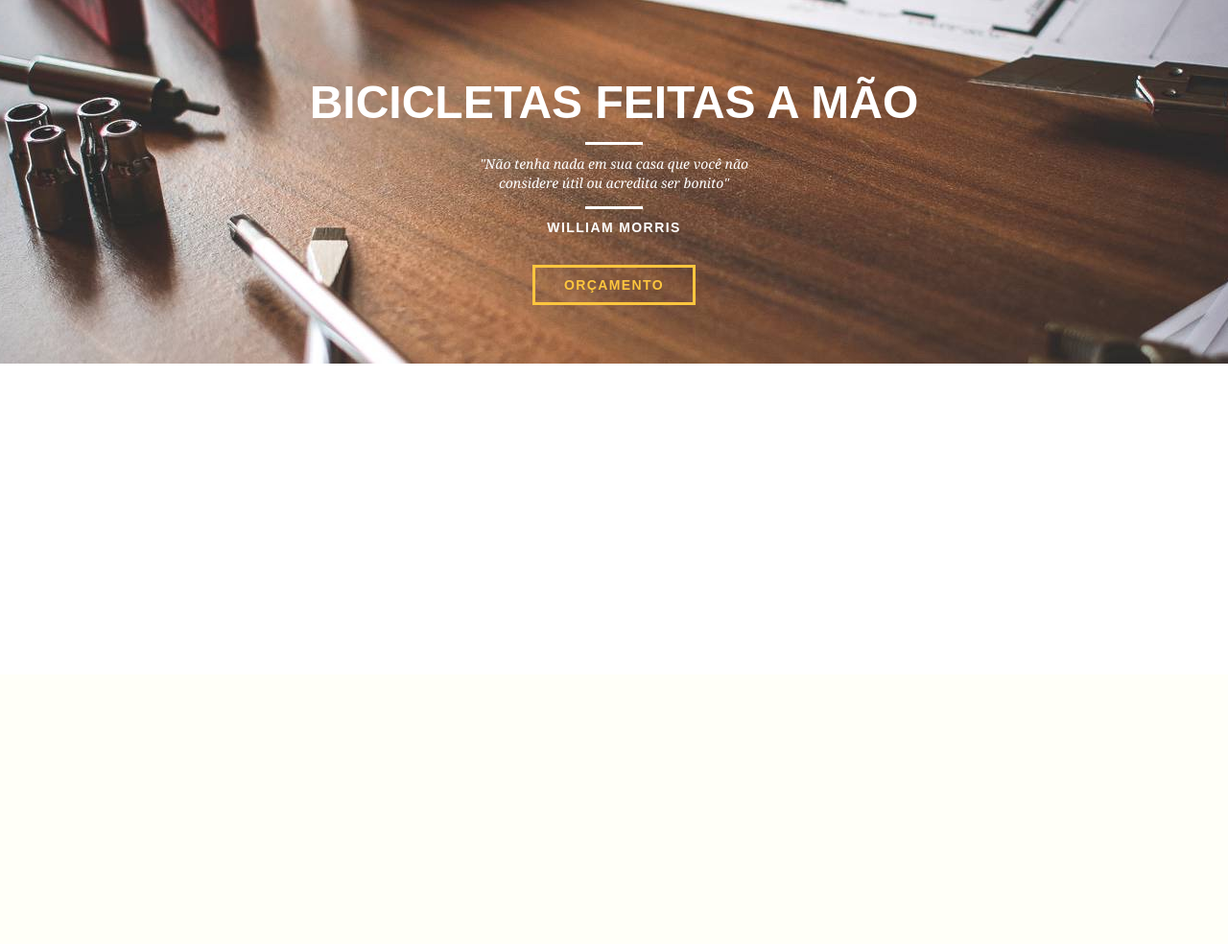
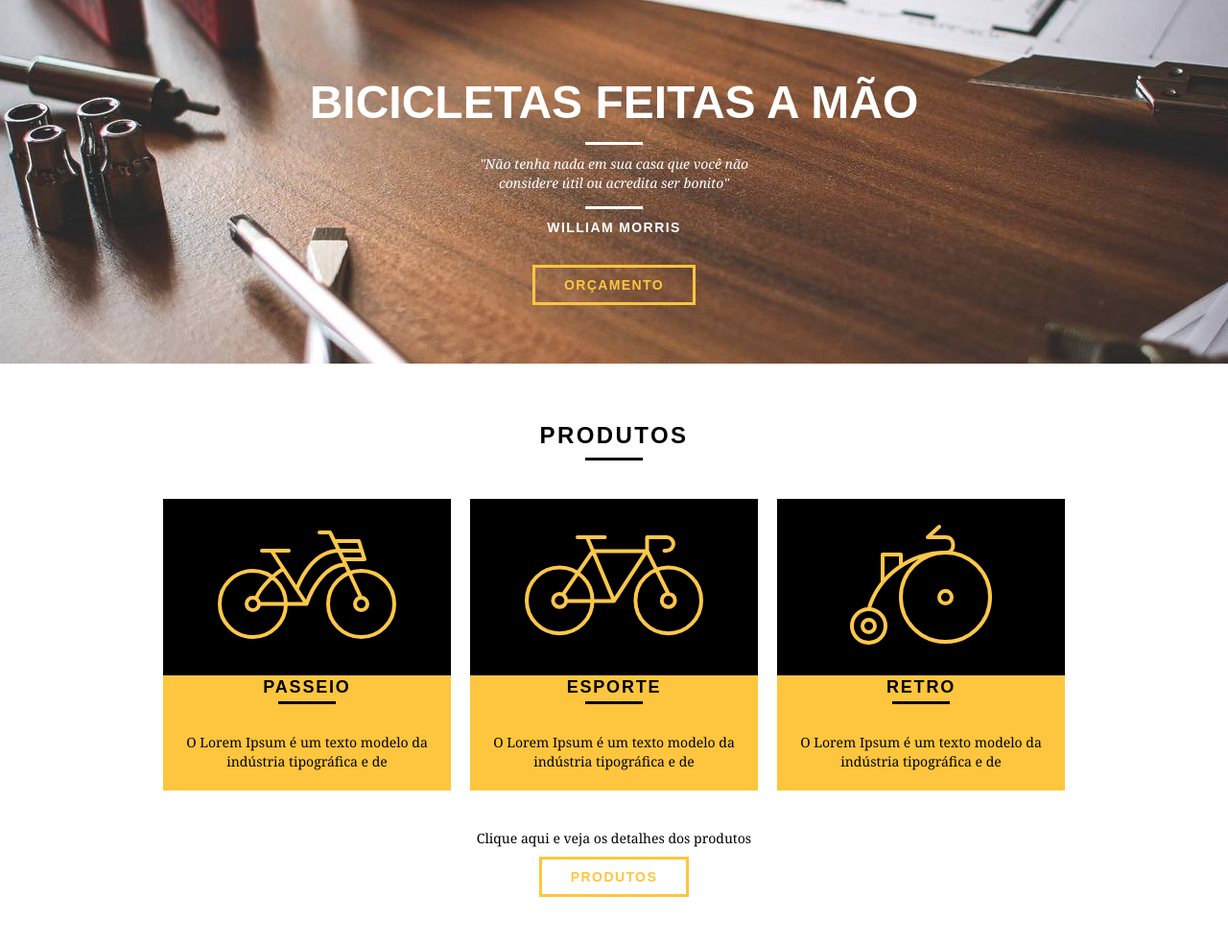
Before and after one commit to srpulga/Bikcraft, a PHP site: page / in a window 1280 px wide. Shown: the part 97-1081 px from the top of the page at 96% size. Before the commit the page ends 476 px from the top, so only its background shows below. Run offline with PHP 8.4, Linux system fonts and the light colour scheme.

Commit message:
adicionado produtos na home

```diff
--- a/css/style.css
+++ b/css/style.css
@@ -25,6 +25,32 @@ p{
     color: white;
     border-color: #fff;
 }
+
+.btn.btn-preto:hover {
+	color: #000;
+	border-color: #000;
+}
+
+.subtitulo {
+    font-size: 24px;
+    line-height: 30px;
+    font-weight: bold;
+    letter-spacing: .1em;
+    color: #000;
+    text-transform: uppercase;
+    text-align: center;
+    margin-bottom: 40px;
+}
+
+.subtitulo:after {
+    content:"";
+    display: block;
+    width: 60px;
+    height: 3px;
+    background:#000;
+    margin: 8px auto;
+    }
+
 /* Header */
 .header {
     position: fixed;
@@ -32,6 +58,7 @@ p{
     width: 100%;
     background: #fec63e;
     padding: 15px 0;
+    z-index: 10;
 }
 
 .header_menu {
@@ -103,6 +130,49 @@ margin: 14px auto 10px auto;
     letter-spacing: .1em;
 }
 
+/* Produtos */
 
+.produtos {
+    padding: 60px 0;
+}
 
-/* Introdução */
+.produtos_lista li {
+background: #fec63e;
+text-align: center;
+}
+
+.produtos_lista li h3 {
+    font-weight: bold;
+    font-size: 18px;
+    line-height: 25px;
+    text-transform: uppercase;
+    letter-spacing: .1em;
+    margin-bottom: 20px;
+}
+
+.produtos_lista li p {
+    padding: 10px 20px 20px 20px;
+}
+
+.produtos_lista li h3:after{content:"";
+    display: block;
+    width: 60px;
+    height: 3px;
+    background:#000;
+    margin: 2px auto;
+    }
+
+.produtos_icon {
+    background: #000;
+    padding: 20px;
+}
+
+.call {
+	padding-top: 40px;
+	text-align: center;
+	clear: both;
+}
+
+.call p{
+	margin-bottom: 20px;
+}
--- a/index.html
+++ b/index.html
@@ -42,4 +42,40 @@
 	</section>
 </body>
 
+<section class="produtos container">
+	<h2 class="subtitulo" >Produtos</h2>
+	<ul class="produtos_lista">
+		<li class="grid-1-3">
+			<div class="produtos_icon">
+				<img src="img/produtos/passeio.svg" alt="Bikcraft Passeio">
+			</div>
+			<h3>Passeio</h3>
+			<p>O Lorem Ipsum é um texto modelo da indústria tipográfica e de</p>
+		</li>
+
+		<li class="grid-1-3">
+			<div class="produtos_icon">
+				<img src="img/produtos/esporte.svg" alt="Bikcraft Esporte">
+			</div>
+			<h3>Esporte</h3>
+			<p>O Lorem Ipsum é um texto modelo da indústria tipográfica e de</p>
+		</li>
+
+		<li class="grid-1-3">
+			<div class="produtos_icon">
+				<img src="img/produtos/retro.svg" alt="Bikcraft Retro">
+			</div>
+			<h3>Retro</h3>
+			<p>O Lorem Ipsum é um texto modelo da indústria tipográfica e de</p>
+		</li>
+	</ul>
+
+	<div class="call">
+		<p>Clique aqui e veja os detalhes dos produtos</p>
+		<a href="produtos.html" class="btn btn-preto">produtos</a>
+	</div>
+
+
+</section>
+
 </html>
```
